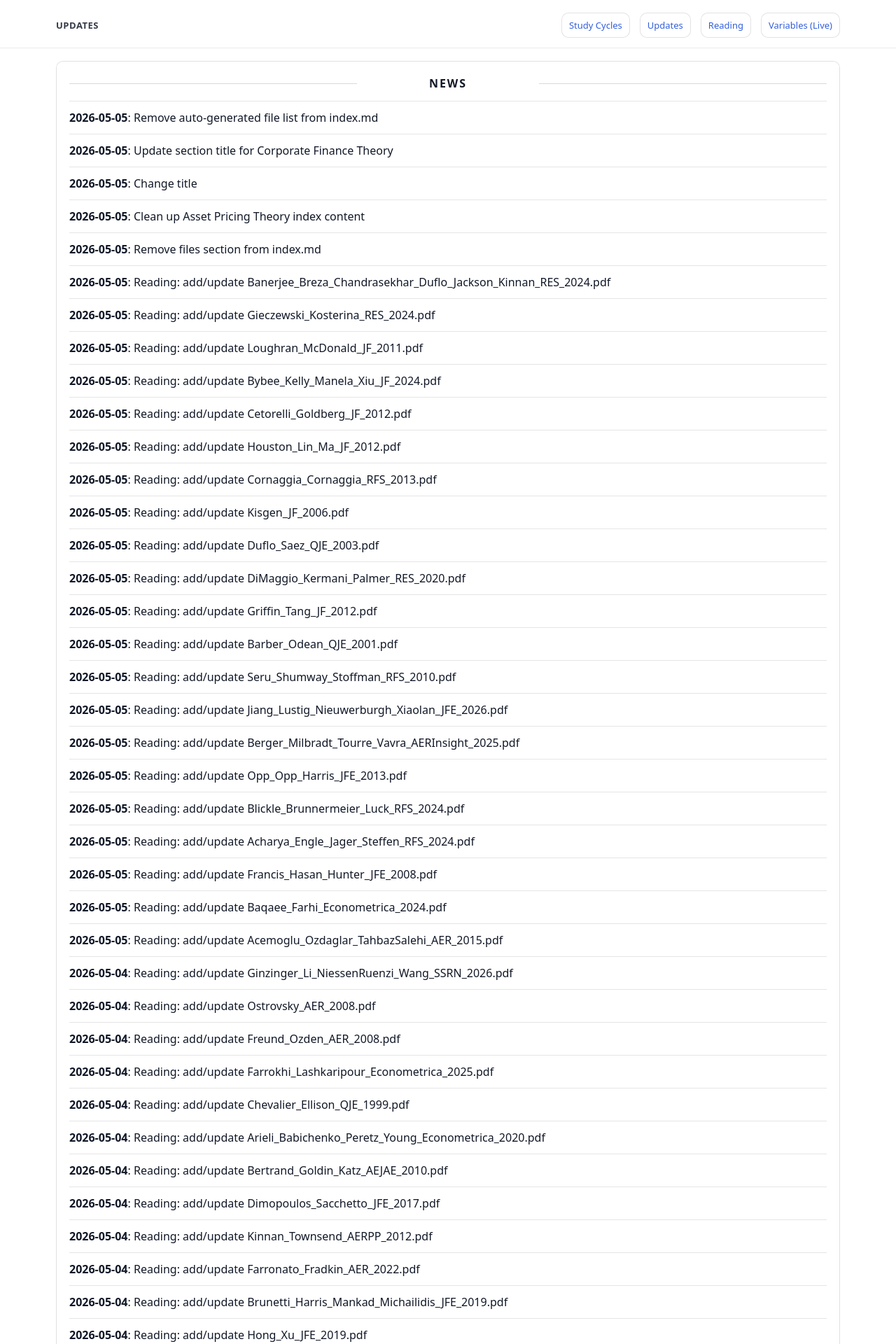
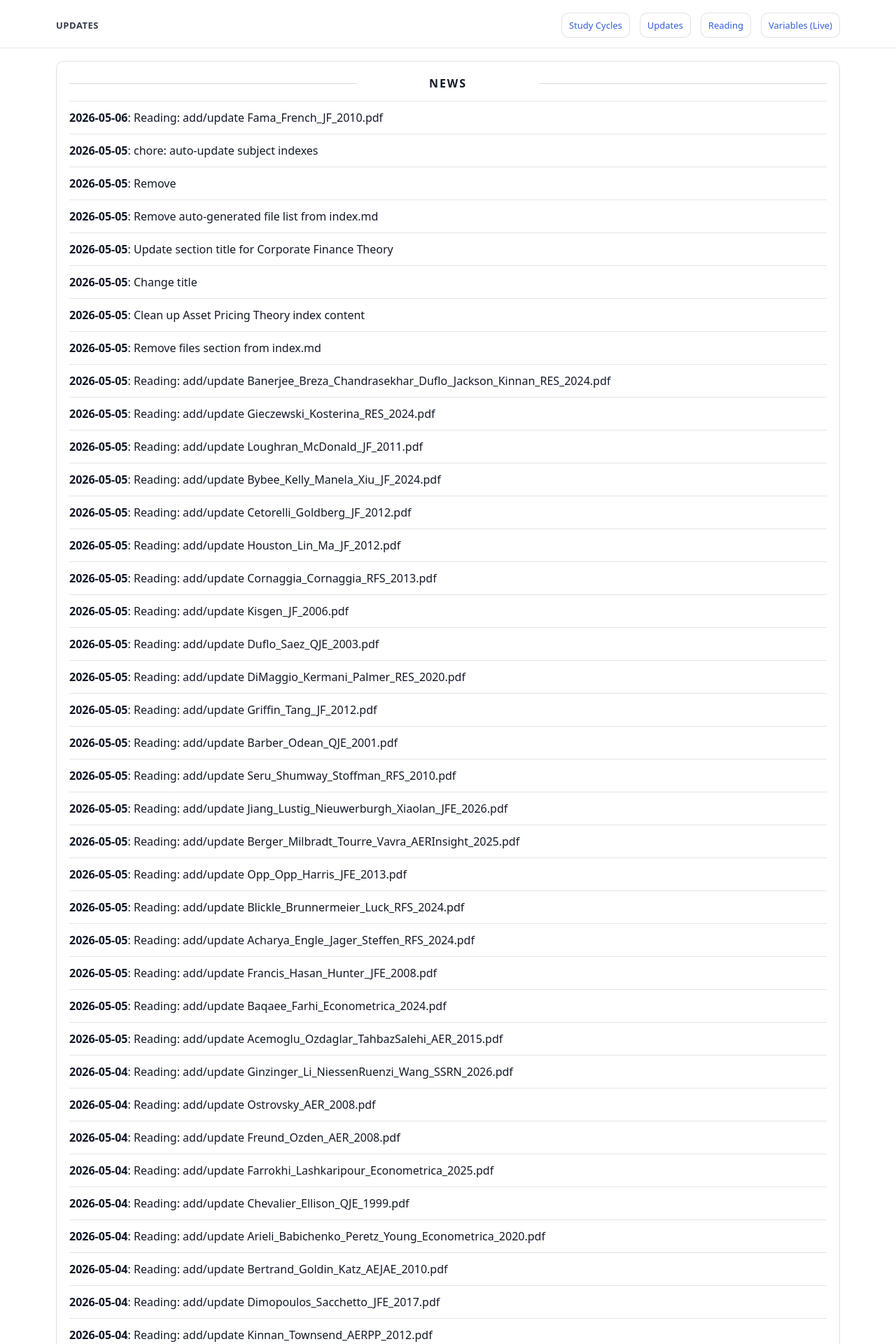
Before and after one commit to yaxinzn/study-archive, a Jekyll site: the page built from updates/index.md, in a window 1280 px wide. Shown: the top 1920 px of the page at 70% size. Built offline with Jekyll 4.4.1, drawn with Linux system fonts in a browser that asks for light colours; some of the changed text lies outside the part shown.

Commit message:
chore: update NEWS feed

```diff
--- a/_data/news.yml
+++ b/_data/news.yml
@@ -1,4 +1,13 @@
 # Auto-generated update history (sorted newest -> oldest). Do not edit manually.
+- ts: "1778014376"
+  date: "2026-05-06"
+  title: "Reading: add/update Fama_French_JF_2010.pdf"
+- ts: "1777980895"
+  date: "2026-05-05"
+  title: "chore: auto-update subject indexes"
+- ts: "1777980842"
+  date: "2026-05-05"
+  title: "Remove"
 - ts: "1777980780"
   date: "2026-05-05"
   title: "Remove auto-generated file list from index.md"
```
